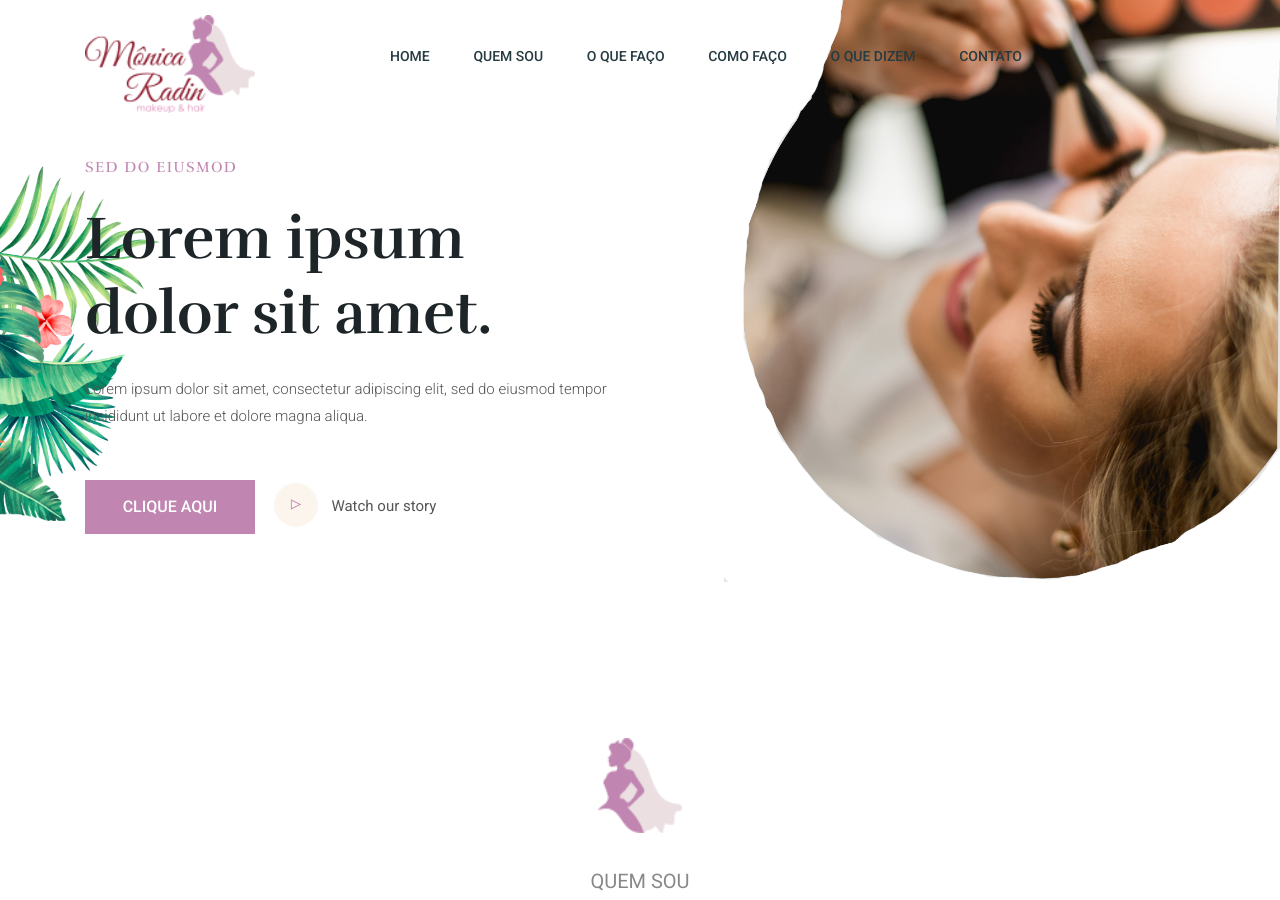
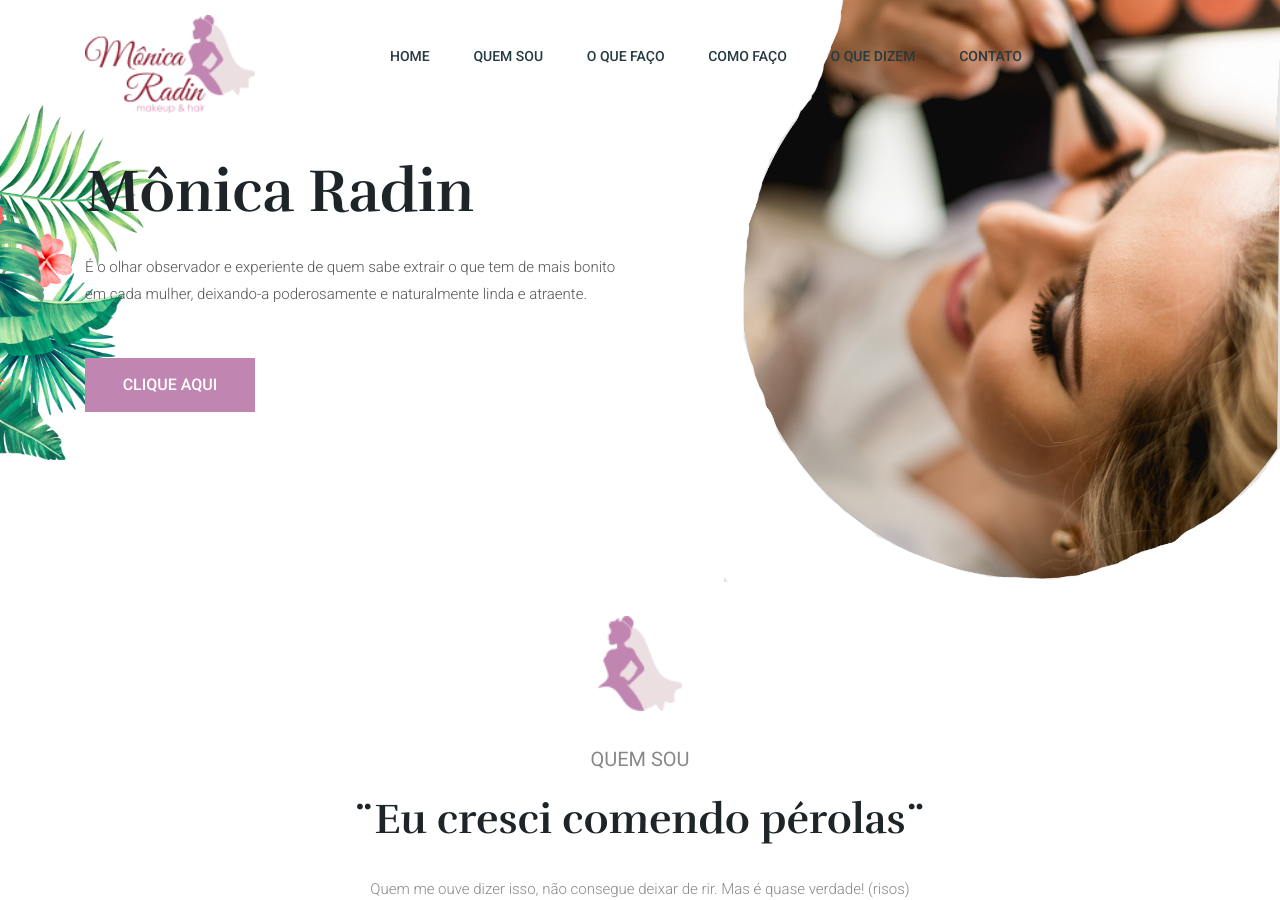
Before and after one commit to Uthopia-Digital/mr, a Jekyll site: the page built from index.html, in a window 1280 px wide and 900 px high. Built offline with Jekyll 4.4.1, drawn with Linux system fonts in a browser that asks for light colours; some of the changed text lies outside the part shown.

```diff
--- a/index.html
+++ b/index.html
@@ -15,14 +15,14 @@
 		  <div class="row">
 			<div class="col-lg-6 col-md-9">
 			  <div class="banner-content">
-				<span>Sed do eiusmod</span>
-				<h2>Lorem ipsum dolor sit amet.</h2>
-				<p>Lorem ipsum dolor sit amet, consectetur adipiscing elit, sed do eiusmod tempor incididunt ut labore et dolore magna aliqua.</p>
+				<!-- <span>Sed do eiusmod</span> -->
+				<h2>Mônica Radin</h2>
+				<p>É o olhar observador e experiente de quem sabe extrair o que tem de mais bonito em cada mulher, deixando-a poderosamente e naturalmente linda e atraente.</p>
 				<a href="#" class="btn">Clique aqui</a>
-				<a class="video-btn" data-fancybox href="#">
+				<!-- <a class="video-btn" data-fancybox href="#">
 				  <i class="ti-control-play"></i>
 				  Watch our story
-				</a>
+				</a> -->
 			  </div>
 			</div>
 		  </div>
@@ -115,24 +115,24 @@
 		  <div class="appointment-form">
 			<form action="#">
 			  <div class="form-field half-width">
-				<input type="text" placeholder="NAME" required>
-				<input type="email" placeholder="Email address" required>
+				<input type="text" placeholder="Nome" required>
+				<input type="email" placeholder="E-mail" required>
 			  </div>
 			  <div class="form-field half-width">
-				<div class="select-field">
+				<!-- <div class="select-field">
 				  <select>
 					<option>Select service</option>
 					<option>Select service 1</option>
 				  </select>
-				</div>
-				<input type="tel" placeholder="Phone numer">
+				</div> -->
+				<input type="tel" placeholder="Telefone">
 			  </div>
 			  <div class="form-field half-width">
-				<input type="date" placeholder="date">
-				<input type="time" placeholder="time">
+				<input type="date" placeholder="Data">
+				<input type="time" placeholder="Hora">
 			  </div>
 			  <div class="form-field">
-				<textarea name="notes" placeholder="Your notes"></textarea>
+				<textarea name="notes" placeholder="Mensagem"></textarea>
 			  </div>
 			  <button class="btn btn-round">Enviar</button>
 			</form>
```
Also changed, not shown: _layouts/default.html (+11 -0 lines), _posts/2018-05-05-drogarias-velanes.md (deleted, +0 -8 lines), _posts/2018-05-05-supermercados-meira.md (deleted, +0 -8 lines), _posts/2018-05-06-ace-exams.md (deleted, +0 -8 lines), _posts/2018-05-06-del-books.md (deleted, +0 -8 lines), _posts/2018-05-06-nbt.md (deleted, +0 -8 lines), _posts/2018-05-06-rally-costa-do-cacau.md (deleted, +0 -8 lines), _posts/2018-05-06-sua-empresa-é-refém-das-redes-sociais.md (deleted, +0 -23 lines), painel/index.html (+5 -12 lines).
